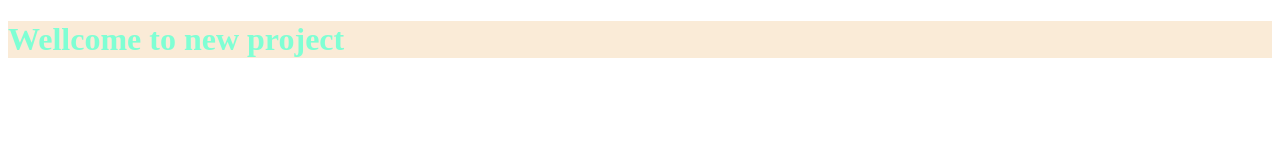
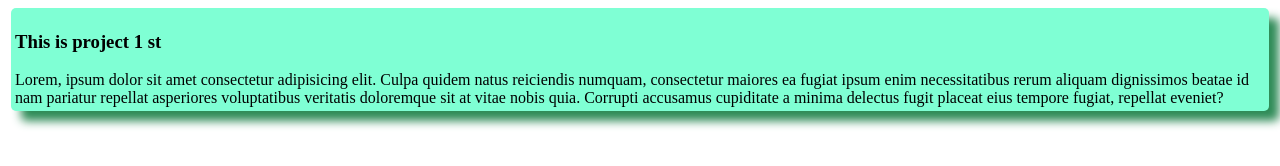
Before and after one commit to Afran1984/Project--ripo, a plain HTML site: page index.html in a window 1280 px wide. Drawn offline with Linux system fonts and the light colour scheme.

Commit message:
second commit

```diff
--- a/index.html
+++ b/index.html
@@ -7,7 +7,10 @@
     <link rel="stylesheet" href="style/index.css">
 </head>
 <body>
-    <h1>Wellcome to new project</h1>
+    <div class="div">
+        <h3>This is project 1 st</h3>
+        Lorem, ipsum dolor sit amet consectetur adipisicing elit. Culpa quidem natus reiciendis numquam, consectetur maiores ea fugiat ipsum enim necessitatibus rerum aliquam dignissimos beatae id nam pariatur repellat asperiores voluptatibus veritatis doloremque sit at vitae nobis quia. Corrupti accusamus cupiditate a minima delectus fugit placeat eius tempore fugiat, repellat eveniet?
+    </div>
 
 </body>
 </html>
--- a/style/index.css
+++ b/style/index.css
@@ -2,3 +2,11 @@ h1{
     color: aquamarine;
     background-color: antiquewhite;
 }
+.div{
+    color: black;
+    background-color: aquamarine;
+    margin: 3px;
+    padding: 4px;
+    box-shadow: 10px 10px 10px seagreen;
+    border-radius: 5px;
+}
```
